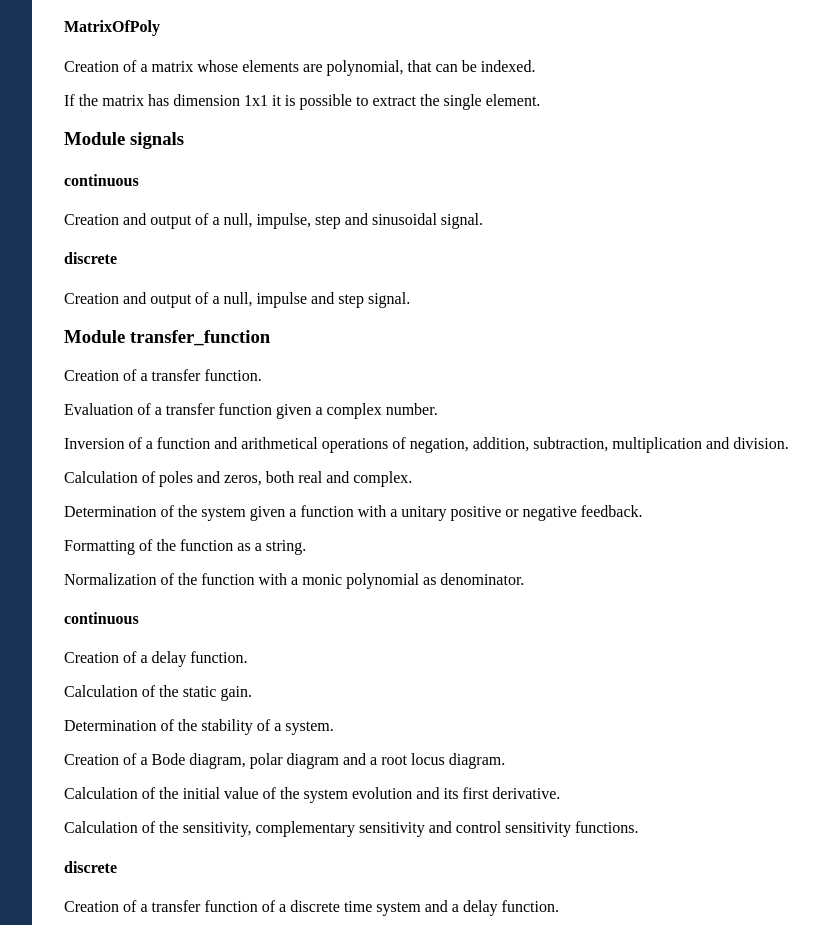
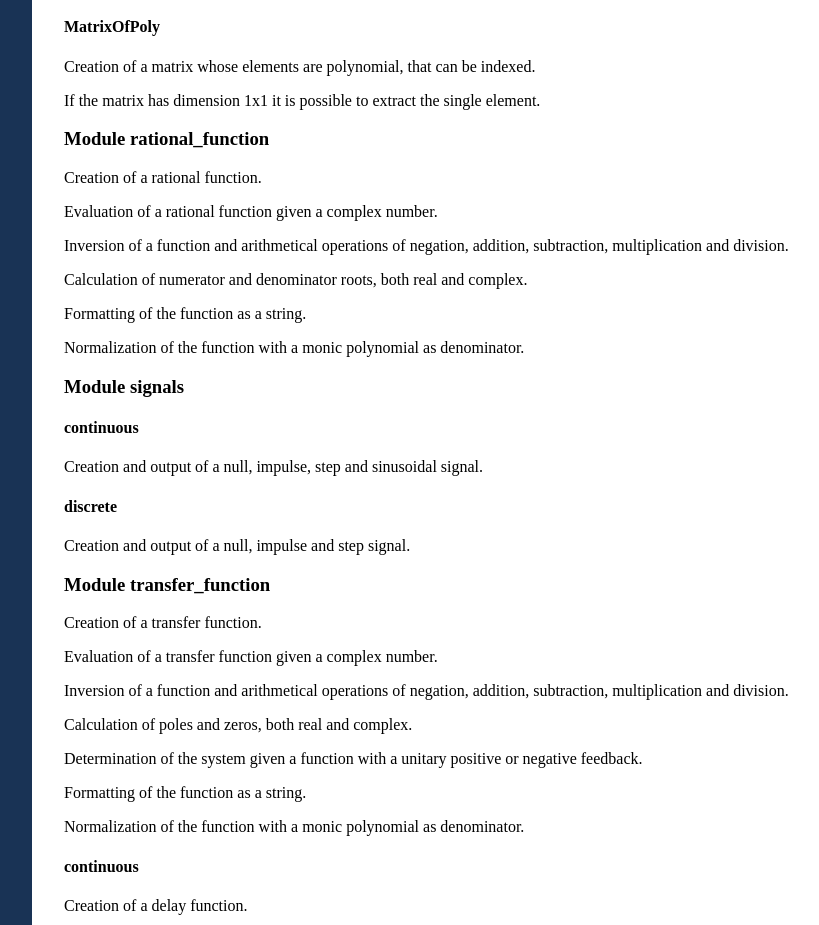
Before and after one commit to yuulive/asdfsdfdfg, a plain HTML site: page design/public/test_plan.html in a window 1280 px wide. Shown: the part 7488-8413 px from the top of the page, without its empty margins (288-1107 px from the left). Drawn offline with Linux system fonts and the light colour scheme.

Commit message:
Add white test documentation for rational functions
Ref: #27

```diff
--- a/design/public/test_plan.html
+++ b/design/public/test_plan.html
@@ -344,6 +344,13 @@
         <h4 id="matrixofpoly">MatrixOfPoly</h4>
         <p>Creation of a matrix whose elements are polynomial, that can be indexed.</p>
         <p>If the matrix has dimension 1x1 it is possible to extract the single element.</p>
+        <h3 id="module-rational_function">Module rational_function</h3>
+        <p>Creation of a rational function.</p>
+        <p>Evaluation of a rational function given a complex number.</p>
+        <p>Inversion of a function and arithmetical operations of negation, addition, subtraction, multiplication and division.</p>
+        <p>Calculation of numerator and denominator roots, both real and complex.</p>
+        <p>Formatting of the function as a string.</p>
+        <p>Normalization of the function with a monic polynomial as denominator.</p>
         <h3 id="module-signals">Module signals</h3>
         <h4 id="continuous-1">continuous</h4>
         <p>Creation and output of a null, impulse, step and sinusoidal signal.</p>
```
Also changed, not shown: 1 other file.
